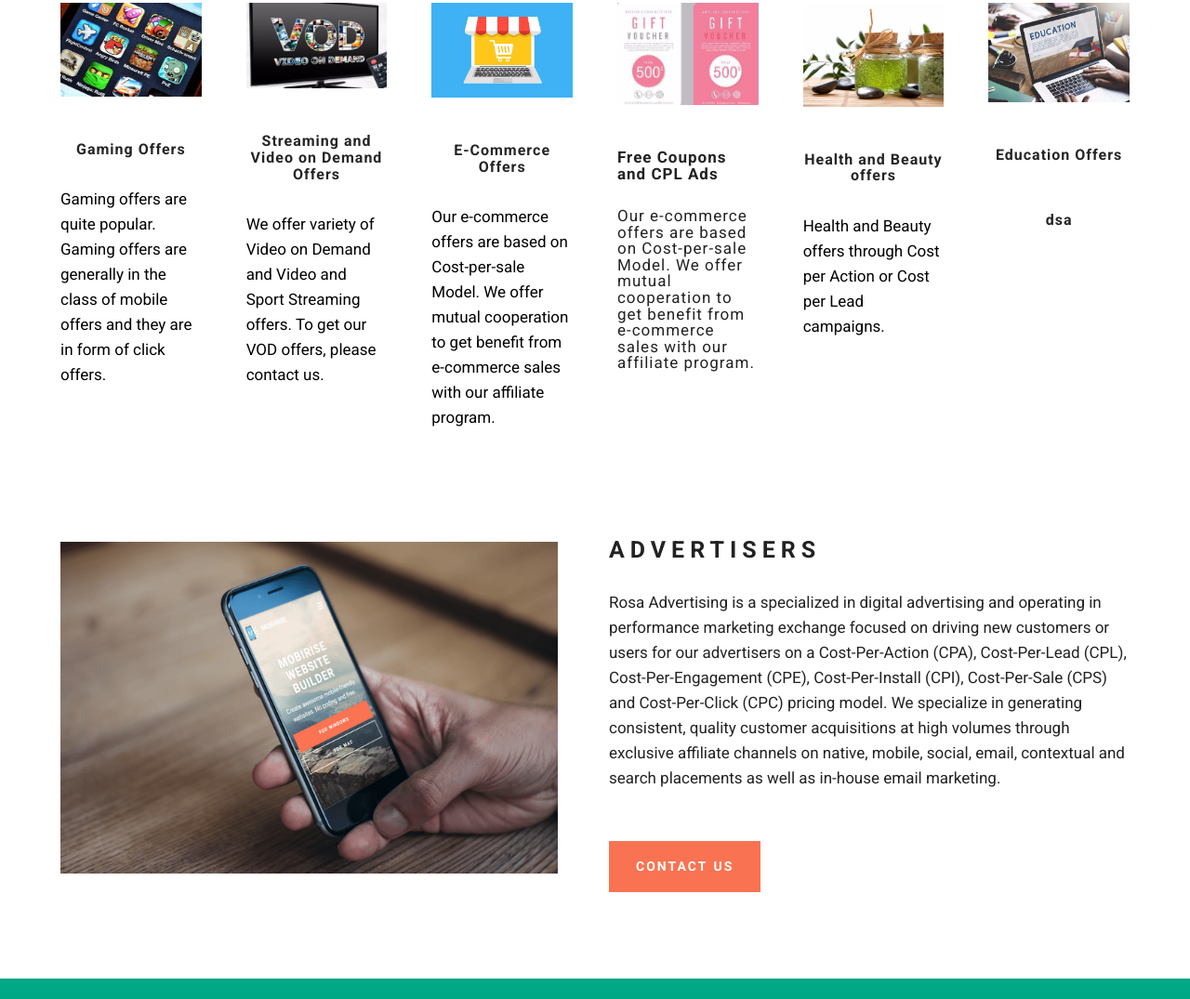
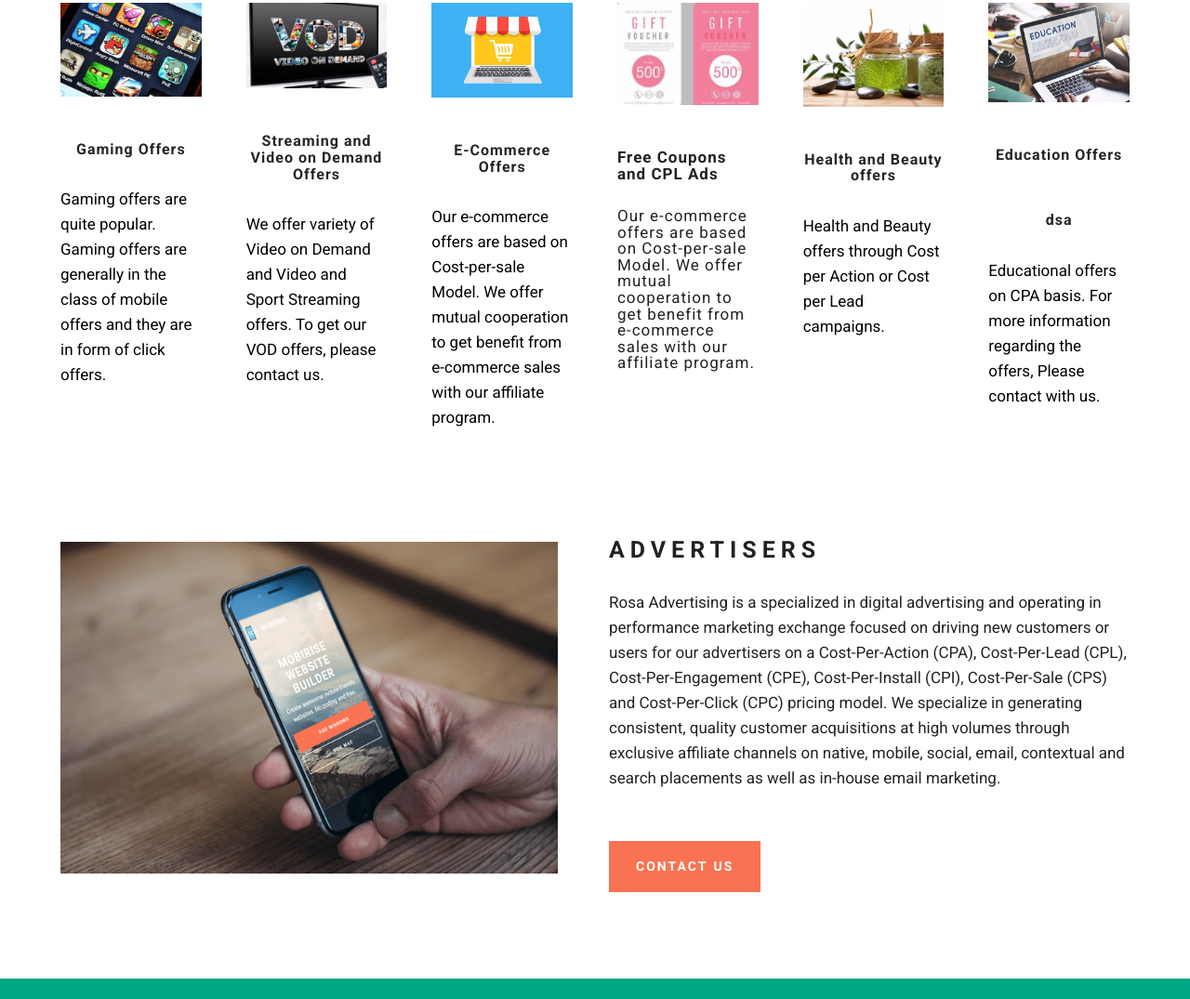
Before and after one commit to Melihandro/Rosa-Marketing, a plain HTML site: page index.html in a window 1280 px wide. Shown: the part 918-1993 px from the top of the page at 93% size. Drawn offline with Linux system fonts and the light colour scheme; files whose address does not match are found by name.

Commit message:
Update index.html

```diff
--- a/index.html
+++ b/index.html
@@ -172,7 +172,7 @@
                 </div>
                 <div class="mbr-section__container mbr-section__container--last" style="padding-bottom: 31px;">
                     <div class="mbr-article mbr-article--wysiwyg">
-                        <p></p>
+                        <p>Educational offers on CPA basis. For more information regarding the offers, Please contact with us.</p>
                     </div>
                 </div>
 
```
